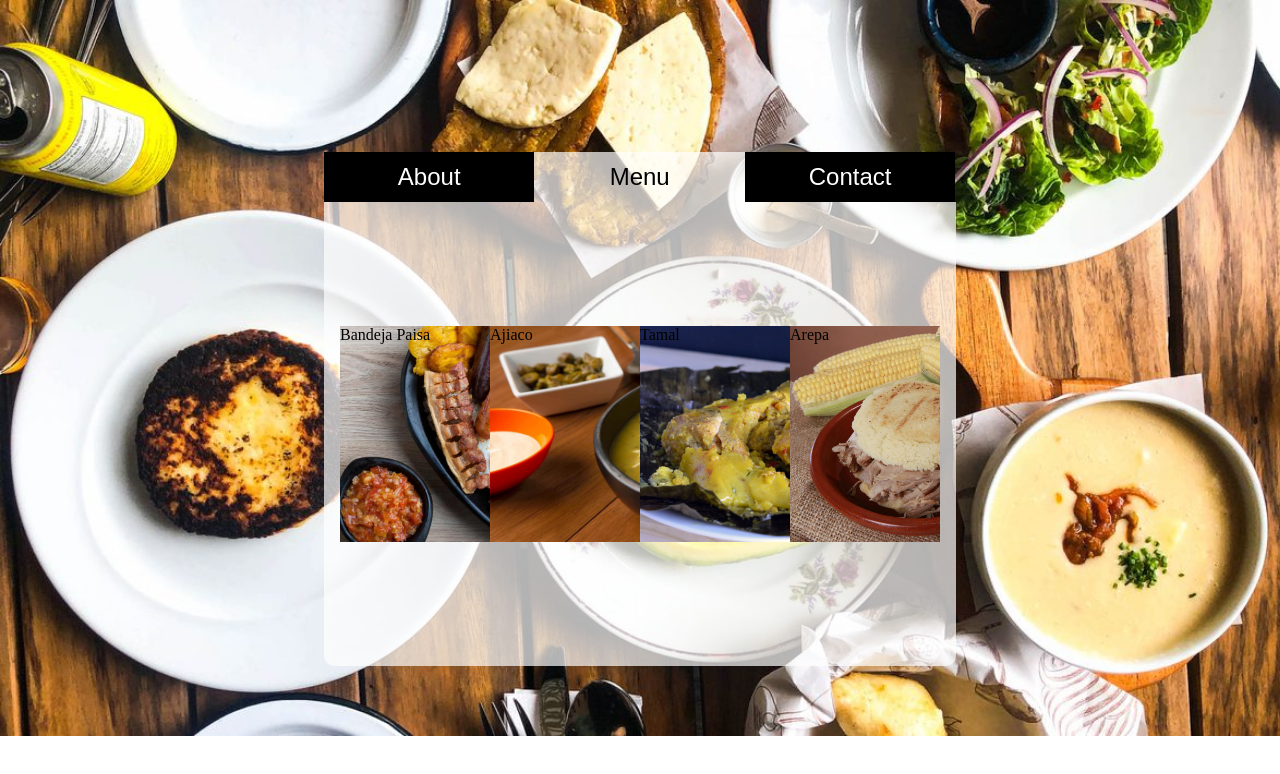
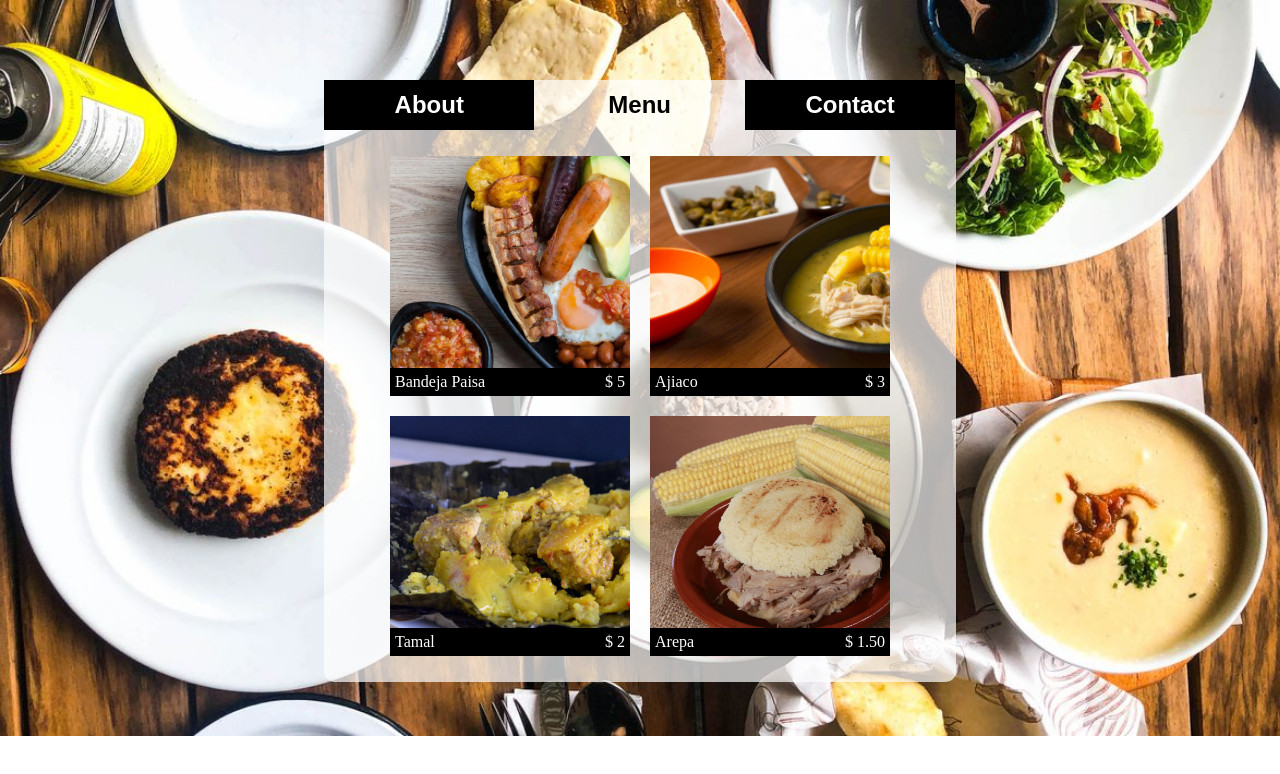
Before and after one commit to helman101/Restaurant-page, a website built with webpack: page dist/index.html in a window 1280 px wide. Both pictures are taken after a click on the button "Menu". Built offline with nearby package versions, Linux system fonts and the light colour scheme.

Commit message:
add and style name and price of food

```diff
--- a/src/about.js
+++ b/src/about.js
@@ -2,7 +2,10 @@ let showAbout = () => {
   let displayDiv = document.querySelector('#display');
   let displayPara = document.createElement('p');
 
-  displayPara.textContent = 'Welcome to Criollo Flavor, we are specialists in colombian food, so take a look to our menu a let the flavor take you to another country';
+  displayDiv.classList.remove('flex-wrap');
+
+  displayPara.classList.add('para')
+  displayPara.textContent = 'Welcome to Criollo Flavor, we are specialists in colombian food, so take a look to our menu a let the flavor take you to another country.';
 
   displayDiv.innerHTML = '';
   displayDiv.appendChild(displayPara)
--- a/src/menu.js
+++ b/src/menu.js
@@ -19,10 +19,18 @@ let showMenu = () => {
   displayDiv.classList.add('flex-wrap')
   for(let i = 0; i < menuArray.length; i+=1){
     const div = document.createElement('div');
-    let name = document.createElement('div');
+    const text = document.createElement('div');
+    const name = document.createElement('span');
+    const price = document.createElement('span');
+
+    text.classList.add('food-text')
     div.classList.add('food');
     name.textContent = menuArray[i].name;
-    div.appendChild(name);
+    price.textContent = `$ ${menuArray[i].price}`;
+
+    text.appendChild(name);
+    text.appendChild(price);
+    div.appendChild(text);
     div.style.backgroundImage = `url(${menuArray[i].image})`;
 
 
--- a/src/style/index.css
+++ b/src/style/index.css
@@ -1,19 +1,37 @@
 .content {
   color: white;
   width: 50%;
-  height: 60%;
+  height: 80%;
 }
 
 .food {
   width: 40%;
-  height: 50%;
+  height: 30vh;
+  display: flex;
+  align-items: flex-end;
   background-size: cover;
   background-color: black;
+  margin: 10px;
+}
+
+.food-text {
+  display: flex;
+  justify-content: space-between;
+  padding: 5px;
+  color: white;
+  background-color: black;
+  width: 100%;
+}
+
+.flex-wrap {
+  flex-wrap: wrap;
+  justify-content: space-around;
 }
 
 .display {
   color: black;
-  height: 100%;
+  min-height: 60%;
+  height: auto;
   display: flex;
   justify-content: center;
   align-items: center;
@@ -24,6 +42,7 @@
 }
 
 .btns {
+  font-weight: bold;
   height: 100%;
   width: 90px;
   color: white;
@@ -51,3 +70,9 @@
   width: 33.3%;
   font-size: 1.5rem;
 }
+
+.para {
+  width: 80%;
+  font-size: 1.5rem;
+  text-align: center;
+}
```
Also changed, not shown: dist/main.js.
